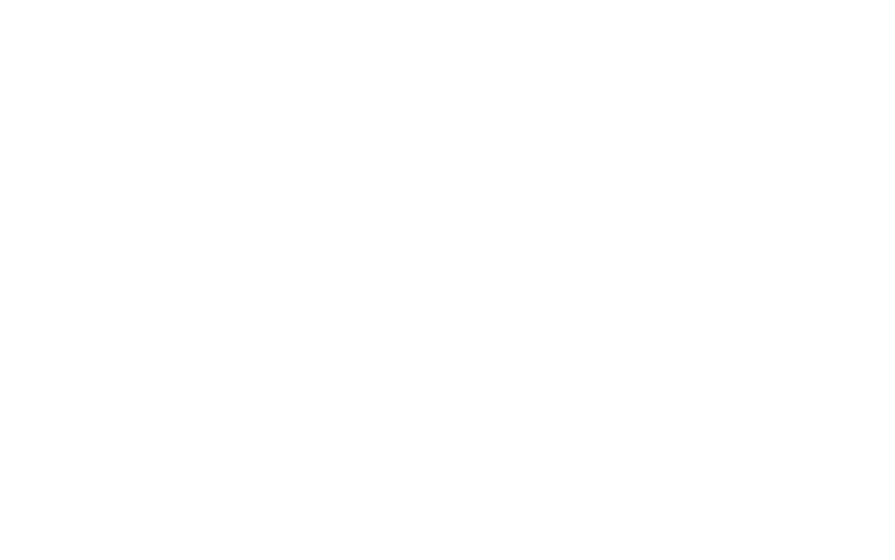
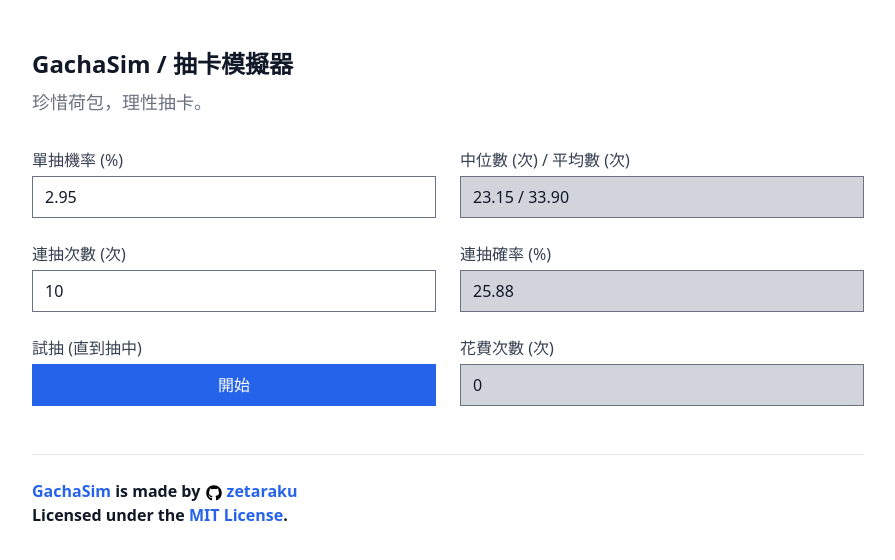
Before and after one commit to zetaraku/GachaSim, a Vue app: page / in a window 1280 px wide. Shown: the top 560 px of the page, without its empty margins (192-1087 px from the left). Built offline with nearby package versions, Linux system fonts and the light colour scheme.

Commit message:
✨ implement GachaSim 0.1

```diff
--- a/index.html
+++ b/index.html
@@ -4,7 +4,7 @@
     <meta charset="UTF-8" />
     <link rel="icon" href="/favicon.ico" />
     <meta name="viewport" content="width=device-width, initial-scale=1.0" />
-    <title>Vite App</title>
+    <title>GachaSim / 抽卡模擬器</title>
   </head>
   <body>
     <div id="app"></div>
--- a/src/App.vue
+++ b/src/App.vue
@@ -1,12 +1,111 @@
 <template>
-  <div>
+  <div class="max-w-4xl text-gray-900 divide-y divide-gray-200 px-8 mx-auto">
+    <div class="max-w-xl md:max-w-4xl py-12">
+      <h2 class="text-2xl font-bold">GachaSim / 抽卡模擬器</h2>
+      <p class="text-lg text-gray-500 mt-2">珍惜荷包，理性抽卡。</p>
+      <div class="grid grid-cols-1 md:grid-cols-2 items-start gap-6 mt-8">
+        <div>
+          <label>單抽機率 (%)</label>
+          <input type="number" min="0" max="100" step="0.01" v-model.number="p100">
+        </div>
+        <div>
+          <label>中位數 (次) / 平均數 (次)</label>
+          <input type="text" :value="`${nMedian.toFixed(2)} / ${nAverage.toFixed(2)}`" disabled>
+        </div>
+        <div>
+          <label>連抽次數 (次)</label>
+          <input type="number" min="0" step="1" v-model.number="n">
+        </div>
+        <div>
+          <label>連抽確率 (%)</label>
+          <input type="text" :value="(pSumTo(n) * 100).toFixed(2)" disabled>
+        </div>
+        <div>
+          <label>試抽 (直到抽中)</label>
+          <button
+            class="text-white" :class="!isDrawing ? 'bg-blue-600' : 'bg-red-500'"
+            @click="tryDraw" :disabled="isDrawing"
+          >
+            <span v-if="!isDrawing">開始</span>
+            <span v-else>抽取中...</span>
+          </button>
+        </div>
+        <div>
+          <label>花費次數 (次)</label>
+          <input type="text" :value="nTrial" disabled>
+        </div>
+      </div>
+    </div>
+    <div class="font-bold py-6">
+      <p>
+        <a href="https://github.com/zetaraku/GachaSim">GachaSim</a>
+        is made by
+        <a href="https://github.com/zetaraku" class="ml-0.5 mr-1">
+          <img class="inline w-4 h-4" alt="GitHub Logo" src="/github.svg">
+          zetaraku
+        </a>
+      </p>
+      <p>
+        Licensed under the
+        <a href="https://en.wikipedia.org/wiki/MIT_License">MIT License</a>.
+      </p>
+    </div>
   </div>
 </template>
 
 <script>
+import * as Vue from 'vue';
+
 export default {
+  setup() {
+    let p100 = Vue.ref(2.95);
+    let n = Vue.ref(10);
+    let isDrawing = Vue.ref(false);
+    let nTrial = Vue.ref(0);
+
+    let pSumTo = (n) => 1 - (1 - p.value) ** n;
+    let nQuantileOf = (q) => Math.log(1 - q) / Math.log(1 - p.value);
+    let estimatedDraw = () => Math.ceil(nQuantileOf(1 - Math.random()));
+
+    let p = Vue.computed(() => p100.value / 100);
+    let nMedian = Vue.computed(() => nQuantileOf(0.5));
+    let nAverage = Vue.computed(() => 1 / p.value);
+
+    let tryDraw = async () => {
+      isDrawing.value = true;
+      nTrial.value = 0;
+      for (let i = 1; true; i++) {
+        await new Promise((resolve) => setTimeout(resolve, 10));
+        nTrial.value = i;
+        if (Math.random() < p.value) break;
+      }
+      isDrawing.value = false;
+    };
+
+    return {
+      p100, n, isDrawing, nTrial,
+      pSumTo, nQuantileOf,
+      p, nMedian, nAverage,
+      tryDraw,
+    }
+  }
 }
 </script>
 
-<style scoped>
+<style lang="postcss" scoped>
+a {
+  @apply text-blue-600 hover:text-blue-700;
+}
+label {
+  @apply text-gray-700;
+}
+input, button {
+  @apply block w-full mt-1;
+}
+input[disabled] {
+  @apply bg-gray-300;
+}
+button {
+  height: 41.8px;
+}
 </style>
```
Also changed, not shown: public/github.svg (added).
